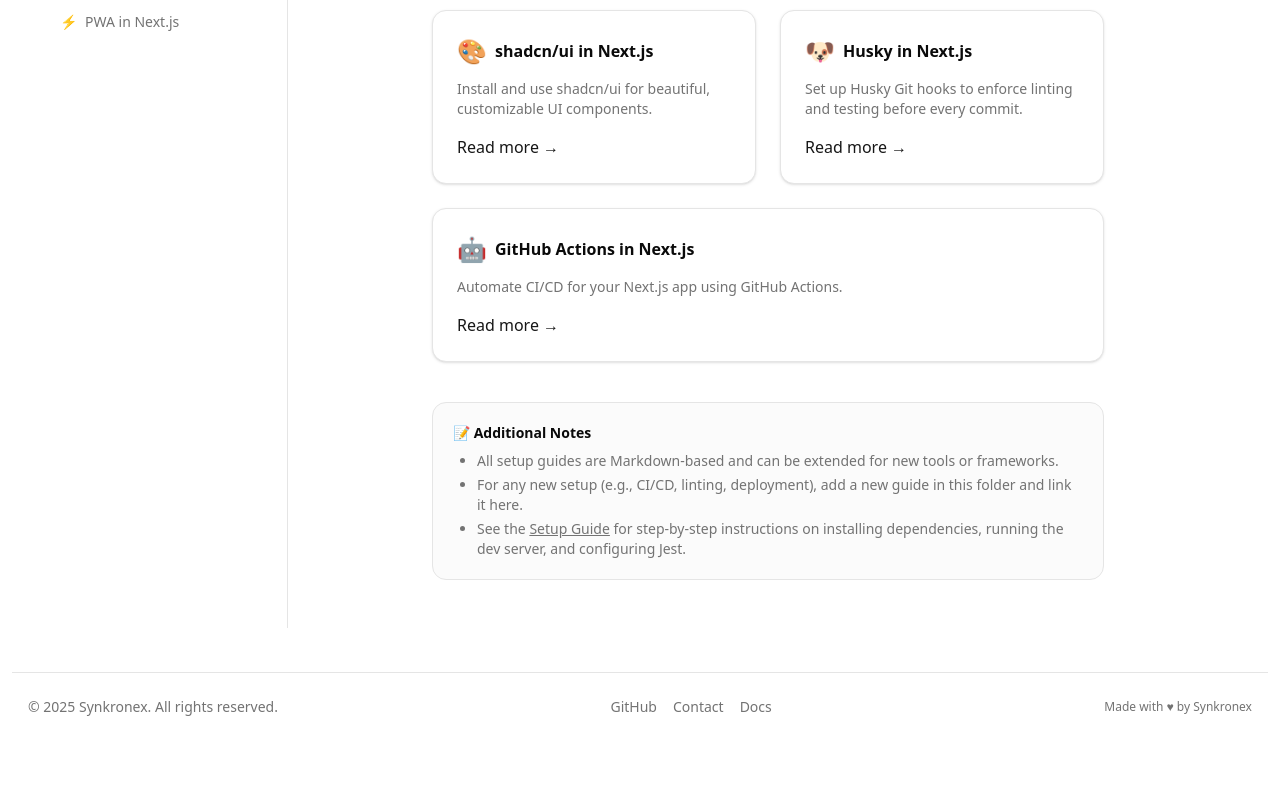
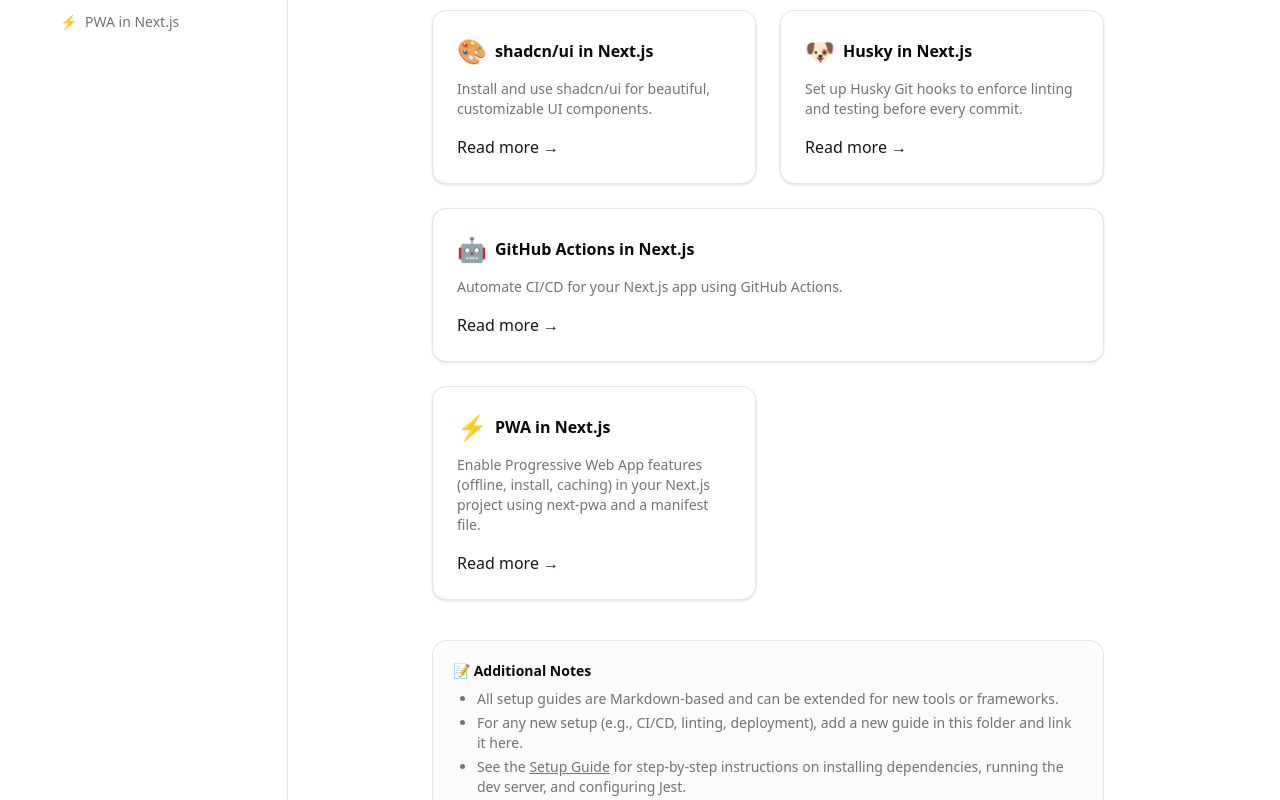
Before and after one commit to viraj-js/synkronex, a Next.js app: page /docs/setups in a window 1280 px wide. Shown: the part 444-1244 px from the top of the page. Before the commit the page ends 1197 px from the top, so only its background shows below. Built offline with nearby package versions, Linux system fonts and the light colour scheme.

Commit message:
chore : pwa setup intro

```diff
--- a/src/app/(documentstion)/docs/setups/page.tsx
+++ b/src/app/(documentstion)/docs/setups/page.tsx
@@ -42,6 +42,12 @@
             <p className="text-muted-foreground text-sm flex-1">Automate CI/CD for your Next.js app using GitHub Actions.</p>
             <Link className="text-primary font-medium hover:underline mt-2" href="/docs/setups/github-actions-in-nextjs">Read more →</Link>
           </div>
+          {/* PWA */}
+          <div className="rounded-xl border bg-card shadow p-6 flex flex-col gap-2">
+            <div className="flex items-center gap-2 mb-1"><span className="text-2xl">⚡</span><span className="font-semibold">PWA in Next.js</span></div>
+            <p className="text-muted-foreground text-sm flex-1">Enable Progressive Web App features (offline, install, caching) in your Next.js project using next-pwa and a manifest file.</p>
+            <Link className="text-primary font-medium hover:underline mt-2" href="/docs/setups/pwa-in-nextjs">Read more →</Link>
+          </div>
         </div>
         <div className="bg-accent/40 rounded-xl p-5 border text-sm">
           <h2 className="font-semibold mb-2 flex items-center gap-2">📝 Additional Notes</h2>
```
